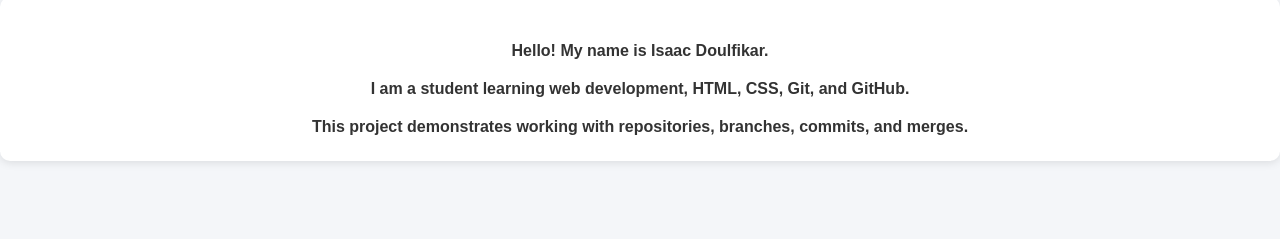
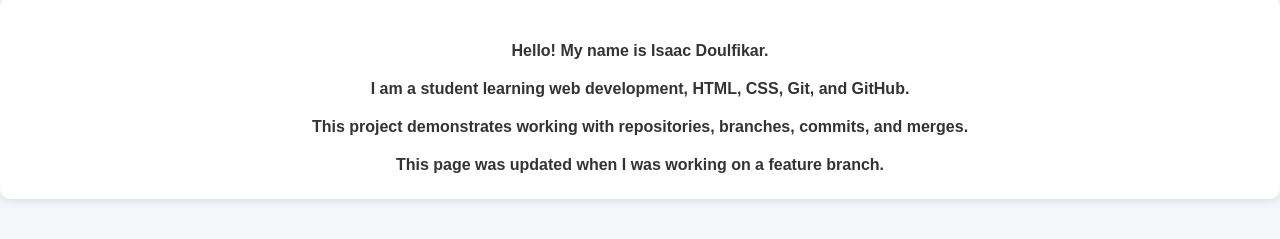
Before and after one commit to Ddoulf/team-website, a plain HTML site: page about.html in a window 1280 px wide. Shown: the part 103-342 px from the top of the page. Drawn offline with Linux system fonts and the light colour scheme.

Commit message:
Update about page

```diff
--- a/about.html
+++ b/about.html
@@ -32,6 +32,10 @@
             This project demonstrates working with
             repositories, branches, commits, and merges.
         </p>
+
+        <p>
+            This page was updated when I was working on a feature branch.
+        </p>
     </div>
 </main>
 
```
